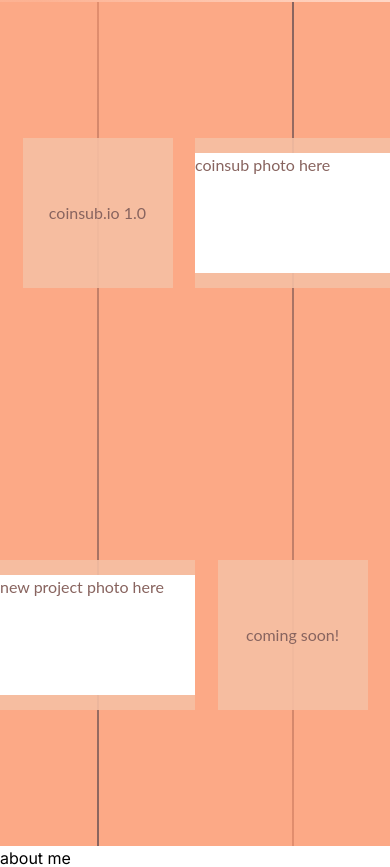
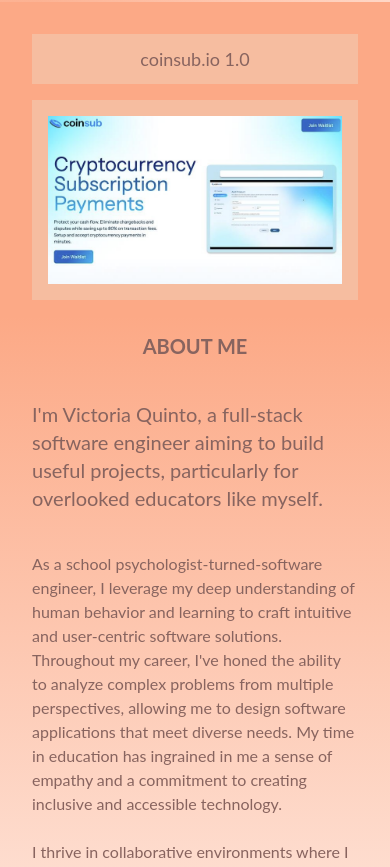
Before and after one commit to victoriajquinto/portfolio, a Next.js app: page / in a window 390 px wide. Shown: the part 842-1709 px from the top of the page. Built offline with nearby package versions, Linux system fonts and the light colour scheme.

Commit message:
add responsive styling to work section, style about section

```diff
--- a/src/app/components/About.tsx
+++ b/src/app/components/About.tsx
@@ -1,7 +1,27 @@
 const About = () => {
   return (
-  <div>
-    about me
+    <div className="about-background h-full sm:min-h-[300px] w-screen relative p-4 overflow-hidden font-lato text-brown">
+      <div className="sm:absolute sm:inset-y-0 sm:left-3/4 sm:transform sm:-translate-x-1/2 sm:w-0.5 line-light-to-dark"></div>
+      <div className="sm:relative sm:inset-y-0 text-center sm:left-3/4 sm:transform sm:-translate-x-1/2 text-xl sm:text-4xl font-bold pb-10">ABOUT ME</div>
+      <div className="sm:w-[70%]">
+        <div className="text-xl sm:text-4xl text-left pb-10 px-4">I'm Victoria Quinto, a full-stack software engineer aiming to build useful projects, particularly for overlooked educators like myself.</div>
+        <div className="px-4">
+          As a school psychologist-turned-software engineer, I leverage my deep understanding of human behavior and learning to craft intuitive and user-centric software solutions. Throughout my career, I've honed the ability to analyze complex problems from multiple perspectives, allowing me to design software applications that meet diverse needs. My time in education has ingrained in me a sense of empathy and a commitment to creating inclusive and accessible technology.
+          <br />
+          <br />
+          I thrive in collaborative environments where I can harness my excellent communication and teamwork skills to drive projects to success. Whether I'm debugging code or conducting user research, my diverse background enriches my approach.Let's connect and explore how my unique skill set can bring value to your projects. Looking forward to engaging with like-minded professionals in the tech community!
+          <br />
+          <br />
+          Other interests:
+          &lt;&gt; plants. My house has become a forest
+          <br />
+          &lt;&gt; interior design
+          <br />
+          &lt;&gt; parenting. I’m a mom!
+          <br />
+          &lt;&gt; faith and religion
+      </div>
+    </div>
   </div>
 
   )
--- a/src/app/components/Work.tsx
+++ b/src/app/components/Work.tsx
@@ -1,32 +1,21 @@
+import Image from 'next/image'
+import coinsubiohero from '../assets/coinsubiohero.jpeg'
+import coinsubiocard from '../assets/coinsubiocard.jpeg'
+
 const Work = () => {
   return (
-    <div className="bg-[#fca986] h-screen w-screen relative flex overflow-hidden">
-      <div className="w-1/2 h-full relative">
-        <div className="absolute inset-y-0 left-1/2 transform -translate-x-1/2 w-0.5 line-light-to-dark"></div>
-        <div className="relative h-1/2 flex justify-center items-center">
-          <div className="w-[150px] sm:w-[300px] h-[150px] sm:h-[300px] bg-peach/90 z-10 flex justify-center items-center font-lato text-brown">
-            coinsub.io 1.0
-          </div>
-        </div>
-        <div className="relative h-1/2  flex justify-center items-center">
-          <div className="absolute sm:left-[15%] w-full h-[150px] sm:h-[300px] bg-peach/90 flex justify-evenly items-center font-lato text-brown z-10">
-            <div className="bg-white h-[80%] w-[300px]">new project photo here</div>
-            <div className="hidden sm:block bg-white h-[80%] w-[300px]">second new project photo here</div>
-          </div>
+    <div className="bg-[#fca986] h-max w-screen relative sm:flex p-4 overflow-hidden">
+      <div className="sm:absolute sm:inset-y-0 sm:left-1/4 sm:transform sm:-translate-x-1/2 sm:w-0.5 line-light-to-dark"></div>
+      <div className="sm:absolute sm:inset-y-0 sm:left-3/4 sm:transform sm:-translate-x-1/2 sm:w-0.5 line-dark-to-light"></div>
+      <div className="relative h-full p-4">
+        <div className="sm:w-[300px] h-[50px] sm:h-[300px] bg-peach/90 z-10 flex justify-center items-center font-lato text-brown text-lg sm:text-4xl">
+          <a href="https://coinsub.io">coinsub.io 1.0</a>
         </div>
       </div>
-      <div className="relative w-1/2 h-full">
-        <div className="absolute inset-y-0 left-1/2 transform -translate-x-1/2 w-0.5 line-dark-to-light"></div>
-        <div className="relative h-1/2 flex justify-center items-center">
-          <div className="relative sm:right-[15%] w-full h-[150px] sm:h-[300px] bg-peach/90 flex justify-evenly items-center gap-4 font-lato text-brown z-10">
-            <div className="bg-white h-[80%] w-[300px]">coinsub photo here</div>
-            <div className="hidden sm:block bg-white h-[80%] w-[300px]">second coinsub photo here</div>
-          </div>
-        </div>
-        <div className="relative h-1/2 flex justify-center items-center">
-          <div className="w-[150px] sm:w-[300px] h-[150px] sm:h-[300px] bg-peach/90 flex justify-center items-center font-lato text-brown z-10">
-            coming soon!
-          </div>
+      <div className="relative w-full h-full px-4 sm:py-4">
+        <div className="w-full h-[200px] sm:h-[300px] bg-peach/90 z-10 flex justify-start items-center p-4 overflow-x-auto">
+          <Image className="h-full w-full object-cover mr-4" src={coinsubiohero} alt="coinsub.io hero section"/>
+          <Image className="h-full w-full object-cover" src={coinsubiocard} alt="coinsub.io hero card"/>
         </div>
       </div>
     </div>
--- a/src/app/globals.css
+++ b/src/app/globals.css
@@ -9,11 +9,11 @@
 }
 
 .line-dark-to-light {
-  background: linear-gradient(to bottom, #88645f, #e28e6e)
+  background: linear-gradient(to bottom, #88645fa3, #e28e6e)
 }
 
 .line-light-to-dark {
-  background: linear-gradient(to top, #88645f, #e28e6e)
+  background: linear-gradient(to top, #88645fa3, #e28e6e)
 }
 
 
@@ -28,15 +28,12 @@
 }
 
 
-.about {
+.about-background {
   background: linear-gradient(
     180deg,
     rgba(252, 169, 134, 1) 0%,
     rgba(255, 255, 255, 1) 100%
   );
-  height: 1024px;
-  position: relative;
-  overflow: hidden;
 }
 .line-6 {
   border-width: 2px 0 0 0;
```
Also changed, not shown: src/app/assets/coinsubiocard.jpeg (added), src/app/assets/coinsubiohero.jpeg (added).
